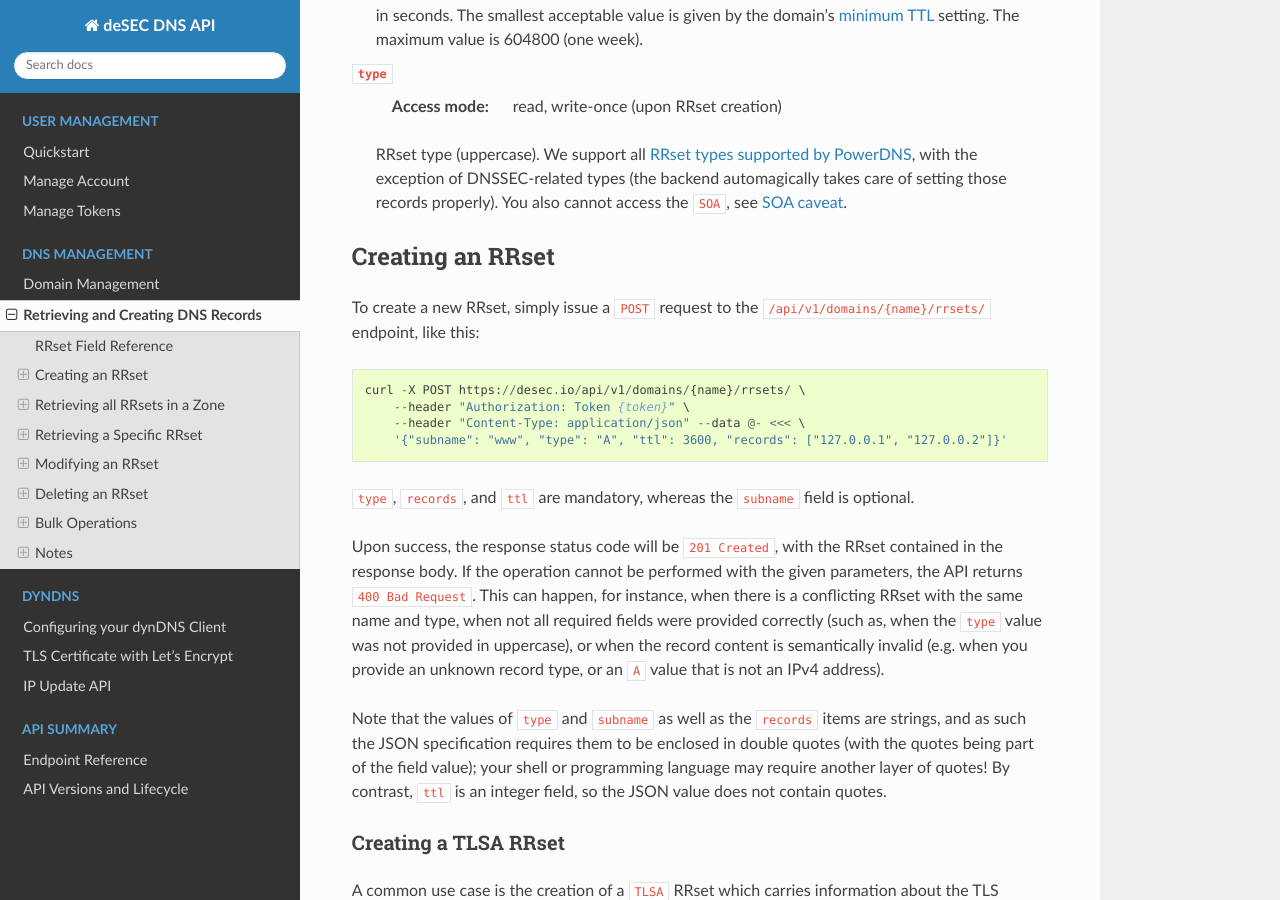
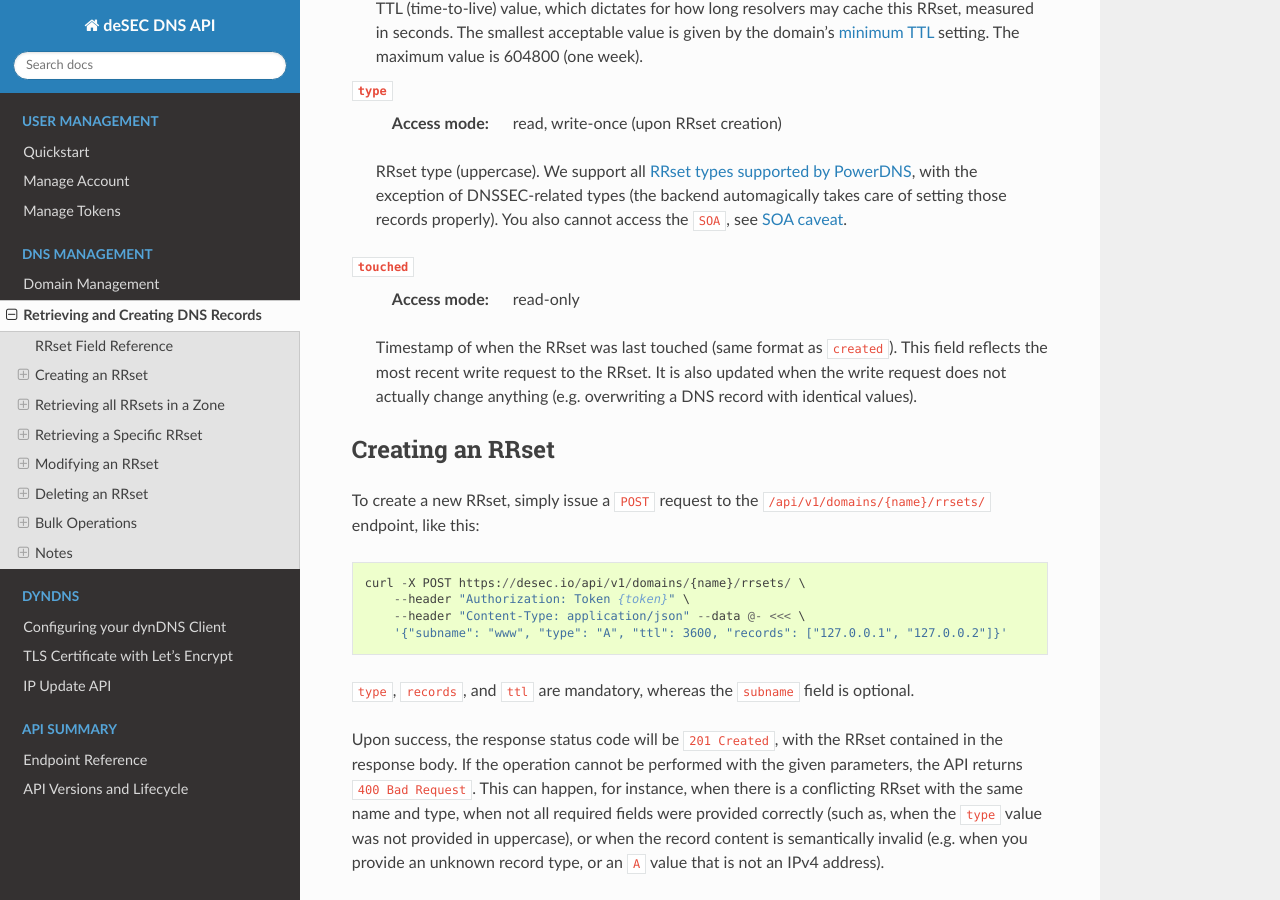
Before and after one commit to desec-io/desec-stack, a Sphinx documentation site: the page built from docs/dns/rrsets.rst, in a window 1280 px wide and 900 px high, scrolled down 2109 px. Built offline with Sphinx 7.4.7 and the Read the Docs theme 2.0.0, drawn with Linux system fonts in a browser that asks for light colours; some of the changed text lies outside the part shown.

Commit message:
feat(api,docs): expose RRset.touched

```diff
--- a/docs/dns/rrsets.rst
+++ b/docs/dns/rrsets.rst
@@ -43,7 +43,8 @@ A JSON object representing an RRset has the following structure::
             "127.0.0.1",
             "127.0.0.2"
         ],
-        "ttl": 3600
+        "ttl": 3600,
+        "touched": "2020-04-06T09:24:09.987436Z"
     }
 
 Field details:
@@ -114,6 +115,14 @@ Field details:
     cannot access the ``SOA``, see `SOA caveat`_.
 
 .. _RRset types supported by PowerDNS: https://doc.powerdns.com/md/types/
+
+``touched``
+    :Access mode: read-only
+
+    Timestamp of when the RRset was last touched (same format as ``created``).
+    This field reflects the most recent write request to the RRset. It is also
+    updated when the write request does not actually change anything (e.g.
+    overwriting a DNS record with identical values).
 
 
 Creating an RRset
```
Also changed, not shown: 2 other files.
